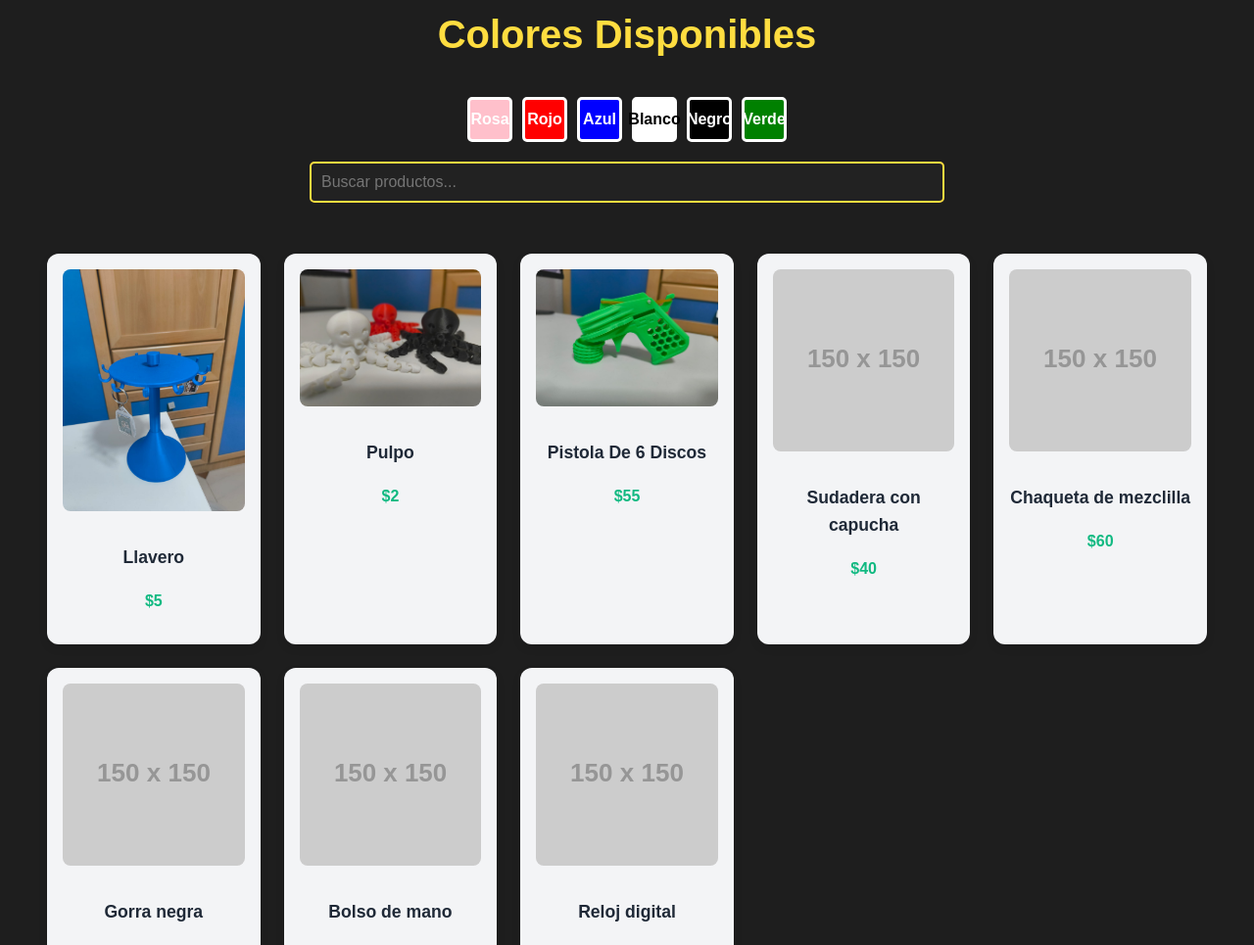
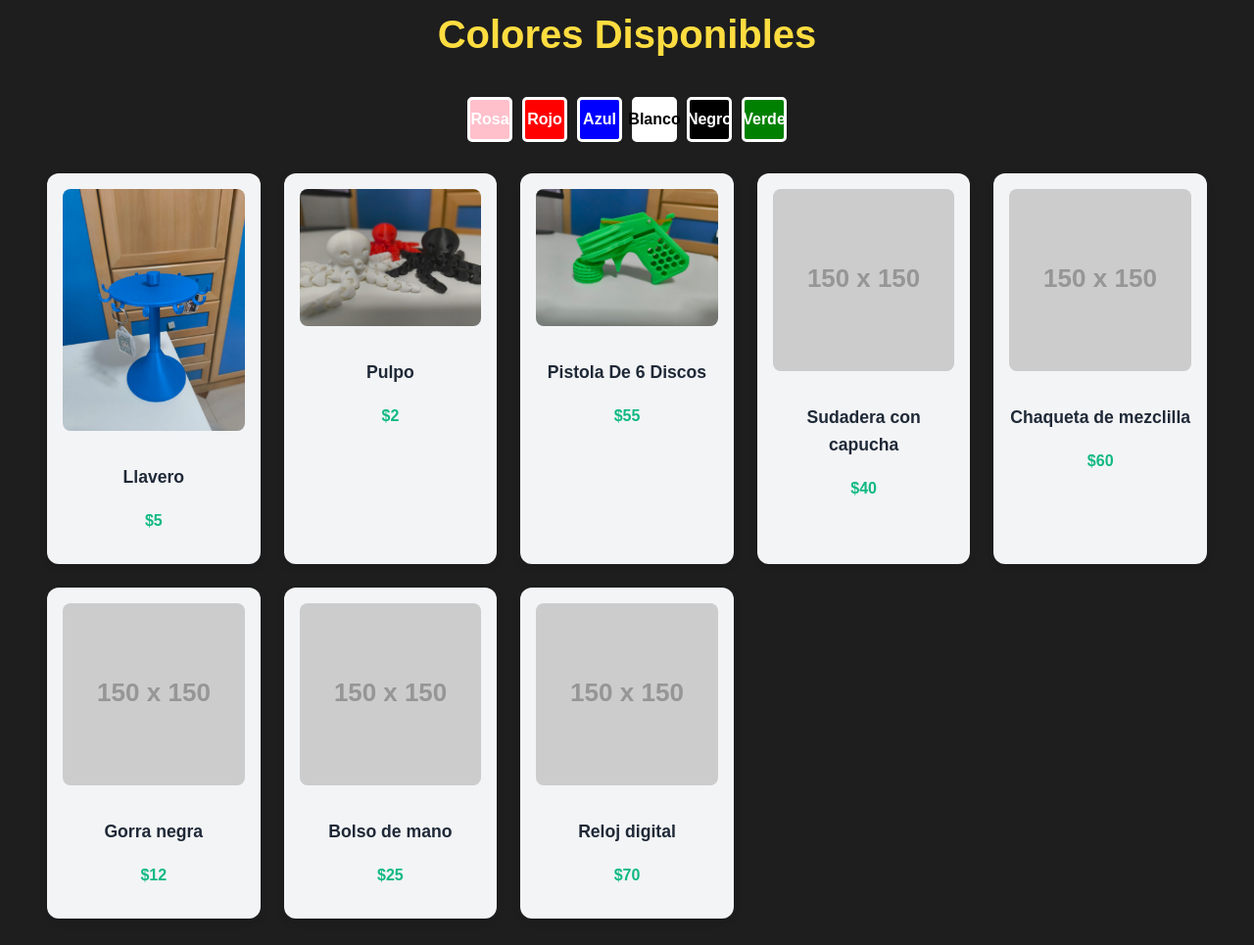
Before and after one commit to NovaPrint-3D/NovaPrint3D.github.io, a plain HTML site: page index.html in a window 1280 px wide. Shown: the part 1272-2237 px from the top of the page at 98% size. Drawn offline with nearby package versions, Linux system fonts and the light colour scheme; placeholder pictures from the web are drawn by us.

Commit message:
Update index.html

```diff
--- a/index.html
+++ b/index.html
@@ -46,7 +46,6 @@
             <div class="box negro">Negro</div>
             <div class="box verde">Verde</div>
         </div>
-        <input type="text" id="search" placeholder="Buscar productos...">
         <!-- Div para mostrar los productos -->
         <div id="product-container"></div>
 
```
